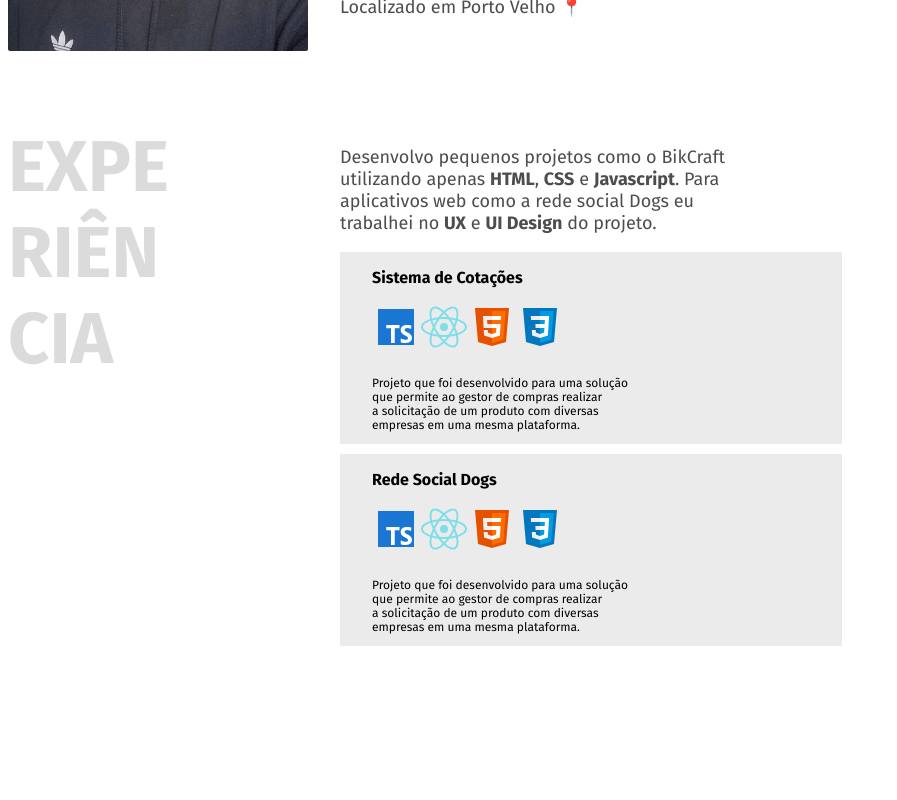
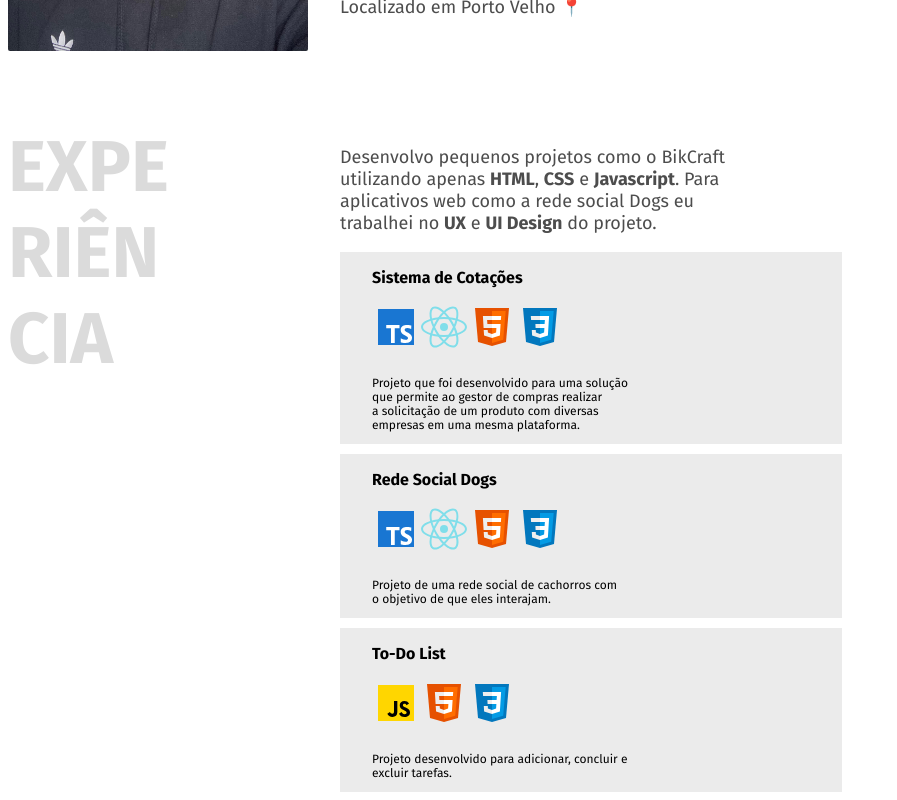
Before and after one commit to GustavoRMendes/figma-portifolio, a Next.js app: page / in a window 1280 px wide. Shown: the part 469-1269 px from the top of the page, without its empty margins (0-897 px from the left). Before the commit the page ends 1123 px from the top, so only its background shows below. Built offline with nearby package versions, Linux system fonts and the light colour scheme.

Commit message:
third project

```diff
--- a/src/app/page.tsx
+++ b/src/app/page.tsx
@@ -61,8 +61,20 @@ export default function Home () {
               <svg xmlns="http://www.w3.org/2000/svg" viewBox="0 0 48 48" width="48px" height="48px"><path fill="#0277BD" d="M41,5H7l3,34l14,4l14-4L41,5L41,5z" /><path fill="#039BE5" d="M24 8L24 39.9 35.2 36.7 37.7 8z" /><path fill="#FFF" d="M33.1 13L24 13 24 17 28.9 17 28.6 21 24 21 24 25 28.4 25 28.1 29.5 24 30.9 24 35.1 31.9 32.5 32.6 21 32.6 21z" /><path fill="#EEE" d="M24,13v4h-8.9l-0.3-4H24z M19.4,21l0.2,4H24v-4H19.4z M19.8,27h-4l0.3,5.5l7.9,2.6v-4.2l-4.1-1.4L19.8,27z" /></svg>
             </div>
             <div>
-              <p className='description-project'>Projeto que foi desenvolvido para uma solução <br />que permite ao gestor de compras realizar <br />
-                a solicitação de um produto com diversas <br /> empresas em uma mesma plataforma.</p>
+              <p className='description-project'>Projeto de uma rede social de cachorros com <br />
+                o objetivo de que eles interajam.</p>
+            </div>
+          </div>
+          <div className='experience1'>
+            <div>
+              <p className='title-project'>To-Do List</p>
+              <svg xmlns="http://www.w3.org/2000/svg" viewBox="0 0 48 48" width="48px" height="48px"><path fill="#ffd600" d="M6,42V6h36v36H6z" /><path fill="#000001" d="M29.538 32.947c.692 1.124 1.444 2.201 3.037 2.201 1.338 0 2.04-.665 2.04-1.585 0-1.101-.726-1.492-2.198-2.133l-.807-.344c-2.329-.988-3.878-2.226-3.878-4.841 0-2.41 1.845-4.244 4.728-4.244 2.053 0 3.528.711 4.592 2.573l-2.514 1.607c-.553-.988-1.151-1.377-2.078-1.377-.946 0-1.545.597-1.545 1.377 0 .964.6 1.354 1.985 1.951l.807.344C36.452 29.645 38 30.839 38 33.523 38 36.415 35.716 38 32.65 38c-2.999 0-4.702-1.505-5.65-3.368L29.538 32.947zM17.952 33.029c.506.906 1.275 1.603 2.381 1.603 1.058 0 1.667-.418 1.667-2.043V22h3.333v11.101c0 3.367-1.953 4.899-4.805 4.899-2.577 0-4.437-1.746-5.195-3.368L17.952 33.029z" /></svg>
+              <svg xmlns="http://www.w3.org/2000/svg" viewBox="0 0 48 48" width="48px" height="48px"><path fill="#E65100" d="M41,5H7l3,34l14,4l14-4L41,5L41,5z" /><path fill="#FF6D00" d="M24 8L24 39.9 35.2 36.7 37.7 8z" /><path fill="#FFF" d="M24,25v-4h8.6l-0.7,11.5L24,35.1v-4.2l4.1-1.4l0.3-4.5H24z M32.9,17l0.3-4H24v4H32.9z" /><path fill="#EEE" d="M24,30.9v4.2l-7.9-2.6L15.7,27h4l0.2,2.5L24,30.9z M19.1,17H24v-4h-9.1l0.7,12H24v-4h-4.6L19.1,17z" /></svg>
+              <svg xmlns="http://www.w3.org/2000/svg" viewBox="0 0 48 48" width="48px" height="48px"><path fill="#0277BD" d="M41,5H7l3,34l14,4l14-4L41,5L41,5z" /><path fill="#039BE5" d="M24 8L24 39.9 35.2 36.7 37.7 8z" /><path fill="#FFF" d="M33.1 13L24 13 24 17 28.9 17 28.6 21 24 21 24 25 28.4 25 28.1 29.5 24 30.9 24 35.1 31.9 32.5 32.6 21 32.6 21z" /><path fill="#EEE" d="M24,13v4h-8.9l-0.3-4H24z M19.4,21l0.2,4H24v-4H19.4z M19.8,27h-4l0.3,5.5l7.9,2.6v-4.2l-4.1-1.4L19.8,27z" /></svg>
+            </div>
+            <div>
+              <p className='description-project'>Projeto desenvolvido para adicionar, concluir e <br />
+                excluir tarefas.</p>
             </div>
           </div>
         </section>
```
